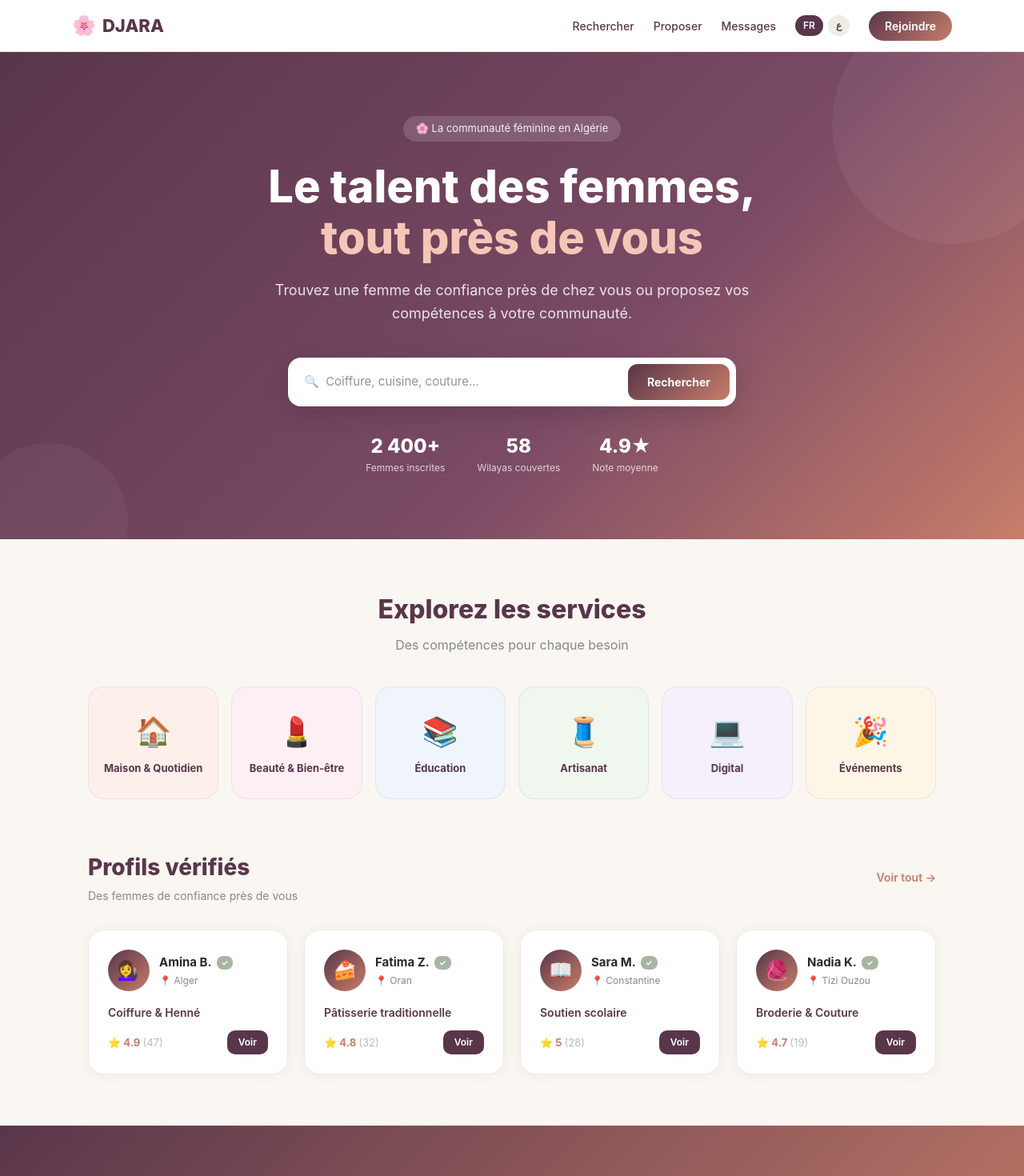
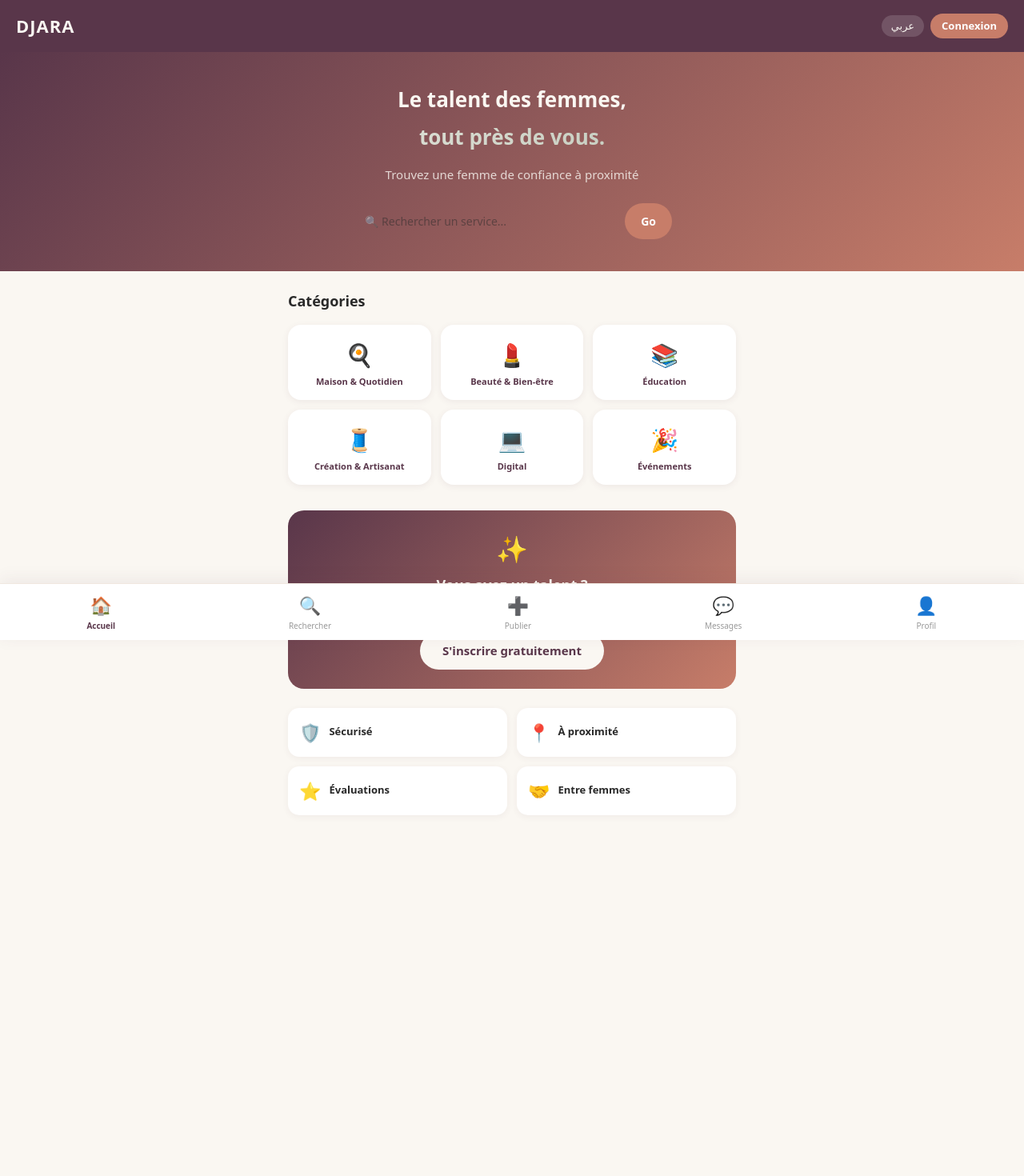
Before and after one commit to azzerinou-cyber/djara-app, a Next.js app: page / in a window 1280 px wide. Shown: the top 1470 px of the page at 80% size. After the commit the page ends 1123 px from the top, so only its background shows below. Built offline with nearby package versions, Linux system fonts and the light colour scheme.

Commit message:
feat: page accueil avec categories et navigation

```diff
--- a/src/app/page.tsx
+++ b/src/app/page.tsx
@@ -1,187 +1,120 @@
 'use client';
 import { useState } from 'react';
+import Link from 'next/link';
+
+type Lang = 'fr' | 'ar';
 
 const categories = [
-  { emoji: '🏠', fr: 'Maison & Quotidien', ar: 'المنزل', color: '#FDF0EB' },
-  { emoji: '💄', fr: 'Beauté & Bien-être', ar: 'الجمال', color: '#FDF0F5' },
-  { emoji: '📚', fr: 'Éducation', ar: 'التعليم', color: '#EFF5FB' },
-  { emoji: '🧵', fr: 'Artisanat', ar: 'الحرف', color: '#F0F7EE' },
-  { emoji: '💻', fr: 'Digital', ar: 'الرقمي', color: '#F5F0FB' },
-  { emoji: '🎉', fr: 'Événements', ar: 'المناسبات', color: '#FDF5E6' },
+  { icon: '🍳', fr: 'Maison & Quotidien', ar: 'المنزل والحياة اليومية' },
+  { icon: '💄', fr: 'Beauté & Bien-être', ar: 'الجمال والعناية' },
+  { icon: '📚', fr: 'Éducation', ar: 'التعليم' },
+  { icon: '🧵', fr: 'Création & Artisanat', ar: 'الإبداع والحرف' },
+  { icon: '💻', fr: 'Digital', ar: 'الرقمي' },
+  { icon: '🎉', fr: 'Événements', ar: 'الفعاليات' },
 ];
 
-const providers = [
-  { name: 'Amina B.', service: 'Coiffure & Henné', wilaya: 'Alger', rating: 4.9, reviews: 47, badge: '✓', emoji: '💇‍♀️' },
-  { name: 'Fatima Z.', service: 'Pâtisserie traditionnelle', wilaya: 'Oran', rating: 4.8, reviews: 32, badge: '✓', emoji: '🍰' },
-  { name: 'Sara M.', service: 'Soutien scolaire', wilaya: 'Constantine', rating: 5.0, reviews: 28, badge: '✓', emoji: '📖' },
-  { name: 'Nadia K.', service: 'Broderie & Couture', wilaya: 'Tizi Ouzou', rating: 4.7, reviews: 19, badge: '✓', emoji: '🧶' },
-];
-
-export default function Home() {
-  const [lang, setLang] = useState<'fr' | 'ar'>('fr');
-  const [search, setSearch] = useState('');
+export default function HomePage() {
+  const [lang, setLang] = useState<Lang>('fr');
   const isRTL = lang === 'ar';
 
   return (
-    <div dir={isRTL ? 'rtl' : 'ltr'} style={{ minHeight: '100vh', background: '#FAF7F2', fontFamily: '-apple-system, BlinkMacSystemFont, "Segoe UI", sans-serif', color: '#292929' }}>
+    <div dir={isRTL ? 'rtl' : 'ltr'} style={{ minHeight: '100vh', background: '#FAF7F2', fontFamily: 'system-ui, sans-serif' }}>
 
-      {/* HEADER */}
-      <header style={{ background: 'white', borderBottom: '1px solid #f0ece6', position: 'sticky', top: 0, zIndex: 100, padding: '0 20px' }}>
-        <div style={{ maxWidth: 1100, margin: '0 auto', display: 'flex', alignItems: 'center', justifyContent: 'space-between', height: 64 }}>
-          <div style={{ display: 'flex', alignItems: 'center', gap: 8 }}>
-            <span style={{ fontSize: 24 }}>🌸</span>
-            <span style={{ fontSize: 22, fontWeight: 800, color: '#59364A' }}>DJARA</span>
-          </div>
-          <nav style={{ display: 'flex', alignItems: 'center', gap: 24 }}>
-            <a href="/rechercher" style={{ color: '#59364A', textDecoration: 'none', fontSize: 14, fontWeight: 500 }}>{lang === 'fr' ? 'Rechercher' : 'بحث'}</a>
-            <a href="/publier" style={{ color: '#59364A', textDecoration: 'none', fontSize: 14, fontWeight: 500 }}>{lang === 'fr' ? 'Proposer' : 'نشر'}</a>
-            <a href="/messages" style={{ color: '#59364A', textDecoration: 'none', fontSize: 14, fontWeight: 500 }}>{lang === 'fr' ? 'Messages' : 'رسائل'}</a>
-            <div style={{ display: 'flex', gap: 6 }}>
-              {(['fr', 'ar'] as const).map(l => (
-                <button key={l} onClick={() => setLang(l)} style={{ padding: '4px 10px', borderRadius: 16, border: 'none', background: lang === l ? '#59364A' : '#f0ece6', color: lang === l ? 'white' : '#59364A', fontWeight: 600, cursor: 'pointer', fontSize: 12 }}>{l === 'fr' ? 'FR' : 'ع'}</button>
-              ))}
-            </div>
-            <a href="/auth/inscription" style={{ background: 'linear-gradient(135deg,#59364A,#C77D69)', color: 'white', textDecoration: 'none', padding: '8px 20px', borderRadius: 20, fontSize: 14, fontWeight: 600 }}>
-              {lang === 'fr' ? 'Rejoindre' : 'انضمي'}
-            </a>
-          </nav>
+      {/* Header */}
+      <header style={{ background: '#59364A', padding: '16px 20px', display: 'flex', justifyContent: 'space-between', alignItems: 'center' }}>
+        <div style={{ color: '#FAF7F2', fontSize: 22, fontWeight: 800, letterSpacing: 1 }}>DJARA</div>
+        <div style={{ display: 'flex', gap: 8, alignItems: 'center' }}>
+          <button onClick={() => setLang(lang === 'fr' ? 'ar' : 'fr')} style={{ background: 'rgba(255,255,255,0.15)', border: 'none', color: '#FAF7F2', borderRadius: 20, padding: '4px 12px', cursor: 'pointer', fontSize: 13 }}>
+            {lang === 'fr' ? 'عربي' : 'FR'}
+          </button>
+          <Link href="/auth/connexion" style={{ background: '#C77D69', color: '#fff', borderRadius: 20, padding: '6px 14px', fontSize: 13, textDecoration: 'none', fontWeight: 600 }}>
+            {lang === 'fr' ? 'Connexion' : 'دخول'}
+          </Link>
         </div>
       </header>
 
-      {/* HERO */}
-      <section style={{ background: 'linear-gradient(135deg,#59364A 0%,#7a4a65 60%,#C77D69 100%)', padding: '80px 20px', textAlign: 'center', position: 'relative', overflow: 'hidden' }}>
-        <div style={{ position: 'absolute', top: -60, right: -60, width: 300, height: 300, borderRadius: '50%', background: 'rgba(255,255,255,0.05)' }} />
-        <div style={{ position: 'absolute', bottom: -80, left: -40, width: 200, height: 200, borderRadius: '50%', background: 'rgba(255,255,255,0.04)' }} />
-        <div style={{ maxWidth: 700, margin: '0 auto', position: 'relative' }}>
-          <div style={{ display: 'inline-block', background: 'rgba(255,255,255,0.15)', borderRadius: 20, padding: '6px 16px', fontSize: 13, color: 'rgba(255,255,255,0.9)', marginBottom: 24, backdropFilter: 'blur(10px)' }}>
-            🌸 {lang === 'fr' ? 'La communauté féminine en Algérie' : 'المجتمع النسائي في الجزائر'}
-          </div>
-          <h1 style={{ fontSize: 'clamp(32px,5vw,56px)', fontWeight: 800, color: 'white', margin: '0 0 20px', lineHeight: 1.15 }}>
-            {lang === 'fr' ? <>Le talent des femmes,<br /><span style={{ color: '#f5c6b8' }}>tout près de vous</span></> : <>موهبة المرأة،<br /><span style={{ color: '#f5c6b8' }}>بالقرب منك</span></>}
-          </h1>
-          <p style={{ fontSize: 18, color: 'rgba(255,255,255,0.85)', margin: '0 0 40px', lineHeight: 1.6 }}>
-            {lang === 'fr' ? 'Trouvez une femme de confiance près de chez vous ou proposez vos compétences à votre communauté.' : 'ابحثي عن امرأة موثوقة بالقرب منك أو قدمي مهاراتك لمجتمعك.'}
-          </p>
+      {/* Hero */}
+      <div style={{ background: 'linear-gradient(135deg, #59364A 0%, #C77D69 100%)', padding: '40px 20px', textAlign: 'center' }}>
+        <h1 style={{ color: '#FAF7F2', fontSize: 26, fontWeight: 800, margin: '0 0 8px' }}>
+          {lang === 'fr' ? 'Le talent des femmes,' : 'موهبة المرأة،'}
+        </h1>
+        <h1 style={{ color: '#C77D69', fontSize: 26, fontWeight: 800, margin: '0 0 16px', background: 'linear-gradient(90deg,#FAF7F2,#A8B5A2)', WebkitBackgroundClip: 'text', WebkitTextFillColor: 'transparent' }}>
+          {lang === 'fr' ? 'tout près de vous.' : 'قريبة منك.'}
+        </h1>
+        <p style={{ color: 'rgba(250,247,242,0.8)', fontSize: 15, margin: '0 0 24px' }}>
+          {lang === 'fr' ? 'Trouvez une femme de confiance à proximité' : 'ابحثي عن امرأة موثوقة بالقرب منك'}
+        </p>
+        {/* Barre de recherche */}
+        <div style={{ display: 'flex', gap: 8, maxWidth: 400, margin: '0 auto' }}>
+          <input placeholder={lang === 'fr' ? '🔍 Rechercher un service...' : '🔍 ابحثي عن خدمة...'} style={{ flex: 1, padding: '12px 16px', borderRadius: 25, border: 'none', fontSize: 14, outline: 'none' }} />
+          <button style={{ background: '#C77D69', border: 'none', borderRadius: 25, padding: '12px 20px', color: '#fff', fontWeight: 700, cursor: 'pointer', fontSize: 14 }}>
+            {lang === 'fr' ? 'Go' : 'بحث'}
+          </button>
+        </div>
+      </div>
 
-          {/* Search bar */}
-          <div style={{ display: 'flex', gap: 8, maxWidth: 560, margin: '0 auto 32px', background: 'white', borderRadius: 16, padding: '8px 8px 8px 20px', boxShadow: '0 8px 32px rgba(0,0,0,0.15)' }}>
-            <input
-              value={search}
-              onChange={e => setSearch(e.target.value)}
-              placeholder={lang === 'fr' ? '🔍  Coiffure, cuisine, couture...' : '🔍  ابحثي عن خدمة...'}
-              style={{ flex: 1, border: 'none', outline: 'none', fontSize: 15, background: 'transparent', color: '#292929' }}
-            />
-            <a href={`/rechercher?q=${search}`} style={{ background: 'linear-gradient(135deg,#59364A,#C77D69)', color: 'white', padding: '12px 24px', borderRadius: 12, textDecoration: 'none', fontWeight: 700, fontSize: 14, whiteSpace: 'nowrap' }}>
-              {lang === 'fr' ? 'Rechercher' : 'بحث'}
-            </a>
-          </div>
+      <div style={{ padding: '24px 20px', maxWidth: 600, margin: '0 auto' }}>
 
-          {/* Stats */}
-          <div style={{ display: 'flex', justifyContent: 'center', gap: 40, flexWrap: 'wrap' }}>
-            {[
-              { n: '2 400+', l: lang === 'fr' ? 'Femmes inscrites' : 'نساء مسجلات' },
-              { n: '58', l: lang === 'fr' ? 'Wilayas couvertes' : 'ولاية' },
-              { n: '4.9★', l: lang === 'fr' ? 'Note moyenne' : 'التقييم المتوسط' },
-            ].map(s => (
-              <div key={s.n} style={{ textAlign: 'center' }}>
-                <div style={{ fontSize: 24, fontWeight: 800, color: 'white' }}>{s.n}</div>
-                <div style={{ fontSize: 12, color: 'rgba(255,255,255,0.75)' }}>{s.l}</div>
-              </div>
-            ))}
-          </div>
-        </div>
-      </section>
-
-      {/* CATEGORIES */}
-      <section style={{ padding: '64px 20px', maxWidth: 1100, margin: '0 auto' }}>
-        <div style={{ textAlign: 'center', marginBottom: 40 }}>
-          <h2 style={{ fontSize: 32, fontWeight: 800, color: '#59364A', margin: '0 0 8px' }}>
-            {lang === 'fr' ? 'Explorez les services' : 'استكشفي الخدمات'}
-          </h2>
-          <p style={{ color: '#888', fontSize: 16 }}>{lang === 'fr' ? 'Des compétences pour chaque besoin' : 'مهارات لكل احتياج'}</p>
-        </div>
-        <div style={{ display: 'grid', gridTemplateColumns: 'repeat(auto-fill, minmax(160px, 1fr))', gap: 16 }}>
-          {categories.map(c => (
-            <a key={c.fr} href={`/rechercher?cat=${c.fr}`} style={{ textDecoration: 'none', background: c.color, borderRadius: 20, padding: '28px 16px', textAlign: 'center', border: '1px solid rgba(89,54,74,0.08)', transition: 'transform 0.2s', cursor: 'pointer', display: 'block' }}
-              onMouseOver={e => (e.currentTarget.style.transform = 'translateY(-4px)')}
-              onMouseOut={e => (e.currentTarget.style.transform = 'translateY(0)')}>
-              <div style={{ fontSize: 36, marginBottom: 10 }}>{c.emoji}</div>
-              <div style={{ fontSize: 13, fontWeight: 700, color: '#59364A' }}>{lang === 'fr' ? c.fr : c.ar}</div>
-            </a>
-          ))}
-        </div>
-      </section>
-
-      {/* PROVIDERS */}
-      <section style={{ padding: '0 20px 64px', maxWidth: 1100, margin: '0 auto' }}>
-        <div style={{ display: 'flex', justifyContent: 'space-between', alignItems: 'center', marginBottom: 32 }}>
-          <div>
-            <h2 style={{ fontSize: 28, fontWeight: 800, color: '#59364A', margin: '0 0 4px' }}>
-              {lang === 'fr' ? 'Profils vérifiés' : 'ملفات موثقة'}
-            </h2>
-            <p style={{ color: '#888', fontSize: 14, margin: 0 }}>{lang === 'fr' ? 'Des femmes de confiance près de vous' : 'نساء موثوقات بالقرب منك'}</p>
-          </div>
-          <a href="/rechercher" style={{ color: '#C77D69', textDecoration: 'none', fontWeight: 600, fontSize: 14 }}>
-            {lang === 'fr' ? 'Voir tout →' : '← عرض الكل'}
-          </a>
-        </div>
-        <div style={{ display: 'grid', gridTemplateColumns: 'repeat(auto-fill, minmax(240px, 1fr))', gap: 20 }}>
-          {providers.map(p => (
-            <div key={p.name} style={{ background: 'white', borderRadius: 20, padding: '24px', border: '1px solid #f0ece6', boxShadow: '0 2px 16px rgba(89,54,74,0.06)' }}>
-              <div style={{ display: 'flex', alignItems: 'center', gap: 12, marginBottom: 16 }}>
-                <div style={{ width: 52, height: 52, borderRadius: '50%', background: 'linear-gradient(135deg,#59364A,#C77D69)', display: 'flex', alignItems: 'center', justifyContent: 'center', fontSize: 24 }}>{p.emoji}</div>
-                <div>
-                  <div style={{ display: 'flex', alignItems: 'center', gap: 6 }}>
-                    <span style={{ fontWeight: 700, fontSize: 15, color: '#292929' }}>{p.name}</span>
-                    <span style={{ background: '#A8B5A2', color: 'white', borderRadius: 8, padding: '1px 6px', fontSize: 10, fontWeight: 700 }}>{p.badge}</span>
-                  </div>
-                  <div style={{ fontSize: 12, color: '#888', marginTop: 2 }}>📍 {p.wilaya}</div>
-                </div>
-              </div>
-              <p style={{ fontSize: 14, color: '#59364A', fontWeight: 600, margin: '0 0 12px' }}>{p.service}</p>
-              <div style={{ display: 'flex', justifyContent: 'space-between', alignItems: 'center' }}>
-                <div style={{ fontSize: 13, color: '#C77D69', fontWeight: 700 }}>⭐ {p.rating} <span style={{ color: '#bbb', fontWeight: 400 }}>({p.reviews})</span></div>
-                <a href={`/profil/${p.name}`} style={{ background: '#59364A', color: 'white', textDecoration: 'none', padding: '6px 14px', borderRadius: 10, fontSize: 12, fontWeight: 600 }}>
-                  {lang === 'fr' ? 'Voir' : 'عرض'}
-                </a>
-              </div>
+        {/* Catégories */}
+        <h2 style={{ color: '#292929', fontSize: 18, fontWeight: 700, margin: '0 0 16px' }}>
+          {lang === 'fr' ? 'Catégories' : 'الفئات'}
+        </h2>
+        <div style={{ display: 'grid', gridTemplateColumns: 'repeat(3, 1fr)', gap: 12, marginBottom: 32 }}>
+          {categories.map((cat, i) => (
+            <div key={i} style={{ background: '#fff', borderRadius: 16, padding: '16px 8px', textAlign: 'center', boxShadow: '0 2px 8px rgba(89,54,74,0.08)', cursor: 'pointer' }}>
+              <div style={{ fontSize: 28, marginBottom: 6 }}>{cat.icon}</div>
+              <div style={{ color: '#59364A', fontSize: 11, fontWeight: 600, lineHeight: 1.3 }}>{lang === 'fr' ? cat.fr : cat.ar}</div>
             </div>
           ))}
         </div>
-      </section>
 
-      {/* CTA SECTION */}
-      <section style={{ background: 'linear-gradient(135deg,#59364A,#C77D69)', padding: '64px 20px', textAlign: 'center' }}>
-        <div style={{ maxWidth: 600, margin: '0 auto' }}>
-          <div style={{ fontSize: 40, marginBottom: 16 }}>🌸</div>
-          <h2 style={{ fontSize: 32, fontWeight: 800, color: 'white', margin: '0 0 16px' }}>
-            {lang === 'fr' ? 'Vous avez un talent à partager ?' : 'لديك موهبة تريدين مشاركتها؟'}
-          </h2>
-          <p style={{ color: 'rgba(255,255,255,0.85)', fontSize: 16, margin: '0 0 32px' }}>
-            {lang === 'fr' ? 'Rejoignez des milliers de femmes qui valorisent leurs compétences sur DJARA.' : 'انضمي إلى آلاف النساء اللواتي يُقدِّرن مهاراتهن على جارة.'}
+        {/* CTA Inscription */}
+        <div style={{ background: 'linear-gradient(135deg, #59364A, #C77D69)', borderRadius: 20, padding: '24px 20px', textAlign: 'center', marginBottom: 24 }}>
+          <div style={{ fontSize: 32, marginBottom: 8 }}>✨</div>
+          <h3 style={{ color: '#FAF7F2', fontSize: 18, fontWeight: 700, margin: '0 0 8px' }}>
+            {lang === 'fr' ? 'Vous avez un talent ?' : 'لديك موهبة؟'}
+          </h3>
+          <p style={{ color: 'rgba(250,247,242,0.8)', fontSize: 14, margin: '0 0 16px' }}>
+            {lang === 'fr' ? 'Proposez vos services et rejoignez la communauté DJARA' : 'قدمي خدماتك وانضمي إلى مجتمع جارة'}
           </p>
-          <div style={{ display: 'flex', gap: 16, justifyContent: 'center', flexWrap: 'wrap' }}>
-            <a href="/auth/inscription" style={{ background: 'white', color: '#59364A', textDecoration: 'none', padding: '14px 32px', borderRadius: 14, fontWeight: 700, fontSize: 16 }}>
-              {lang === 'fr' ? '✨ Je propose mes services' : '✨ أقدم خدماتي'}
-            </a>
-            <a href="/rechercher" style={{ background: 'rgba(255,255,255,0.2)', color: 'white', textDecoration: 'none', padding: '14px 32px', borderRadius: 14, fontWeight: 700, fontSize: 16, border: '2px solid rgba(255,255,255,0.4)' }}>
-              {lang === 'fr' ? 'Je cherche un service' : 'أبحث عن خدمة'}
-            </a>
-          </div>
+          <Link href="/auth/inscription" style={{ display: 'inline-block', background: '#FAF7F2', color: '#59364A', borderRadius: 25, padding: '12px 28px', fontWeight: 700, textDecoration: 'none', fontSize: 15 }}>
+            {lang === 'fr' ? "S'inscrire gratuitement" : 'التسجيل مجاناً'}
+          </Link>
         </div>
-      </section>
 
-      {/* FOOTER */}
-      <footer style={{ background: '#2d1f27', color: 'rgba(255,255,255,0.6)', padding: '32px 20px', textAlign: 'center' }}>
-        <div style={{ fontSize: 20, marginBottom: 8 }}>🌸 <span style={{ fontWeight: 700, color: 'white' }}>DJARA</span></div>
-        <p style={{ margin: '0 0 16px', fontSize: 13 }}>{lang === 'fr' ? 'Le talent des femmes, tout près de vous.' : 'موهبة المرأة، بالقرب منك.'}</p>
-        <div style={{ display: 'flex', justifyContent: 'center', gap: 24, fontSize: 12 }}>
-          <a href="#" style={{ color: 'rgba(255,255,255,0.5)', textDecoration: 'none' }}>Confidentialité</a>
-          <a href="#" style={{ color: 'rgba(255,255,255,0.5)', textDecoration: 'none' }}>Conditions</a>
-          <a href="#" style={{ color: 'rgba(255,255,255,0.5)', textDecoration: 'none' }}>Contact</a>
+        {/* Valeurs */}
+        <div style={{ display: 'grid', gridTemplateColumns: '1fr 1fr', gap: 12 }}>
+          {[
+            { icon: '🛡️', fr: 'Sécurisé', ar: 'آمن' },
+            { icon: '📍', fr: 'À proximité', ar: 'قريب منك' },
+            { icon: '⭐', fr: 'Évaluations', ar: 'تقييمات' },
+            { icon: '🤝', fr: 'Entre femmes', ar: 'بين النساء' },
+          ].map((v, i) => (
+            <div key={i} style={{ background: '#fff', borderRadius: 14, padding: '14px', display: 'flex', alignItems: 'center', gap: 10, boxShadow: '0 2px 8px rgba(89,54,74,0.06)' }}>
+              <span style={{ fontSize: 22 }}>{v.icon}</span>
+              <span style={{ color: '#292929', fontSize: 13, fontWeight: 600 }}>{lang === 'fr' ? v.fr : v.ar}</span>
+            </div>
+          ))}
         </div>
-        <p style={{ margin: '16px 0 0', fontSize: 11 }}>© 2026 DJARA — Algérie 🇩🇿</p>
-      </footer>
+      </div>
+
+      {/* Navigation bas */}
+      <nav style={{ position: 'fixed', bottom: 0, left: 0, right: 0, background: '#fff', borderTop: '1px solid #f0e8e0', display: 'flex', justifyContent: 'space-around', padding: '10px 0', boxShadow: '0 -4px 20px rgba(89,54,74,0.08)' }}>
+        {[
+          { icon: '🏠', fr: 'Accueil', ar: 'الرئيسية', href: '/' },
+          { icon: '🔍', fr: 'Rechercher', ar: 'بحث', href: '/rechercher' },
+          { icon: '➕', fr: 'Publier', ar: 'نشر', href: '/publier' },
+          { icon: '💬', fr: 'Messages', ar: 'رسائل', href: '/messages' },
+          { icon: '👤', fr: 'Profil', ar: 'حسابي', href: '/profil' },
+        ].map((item, i) => (
+          <Link key={i} href={item.href} style={{ display: 'flex', flexDirection: 'column', alignItems: 'center', gap: 2, textDecoration: 'none', color: i === 0 ? '#59364A' : '#999' }}>
+            <span style={{ fontSize: 22 }}>{item.icon}</span>
+            <span style={{ fontSize: 10, fontWeight: i === 0 ? 700 : 400 }}>{lang === 'fr' ? item.fr : item.ar}</span>
+          </Link>
+        ))}
+      </nav>
+
+      <div style={{ height: 80 }} />
     </div>
   );
 }
```
